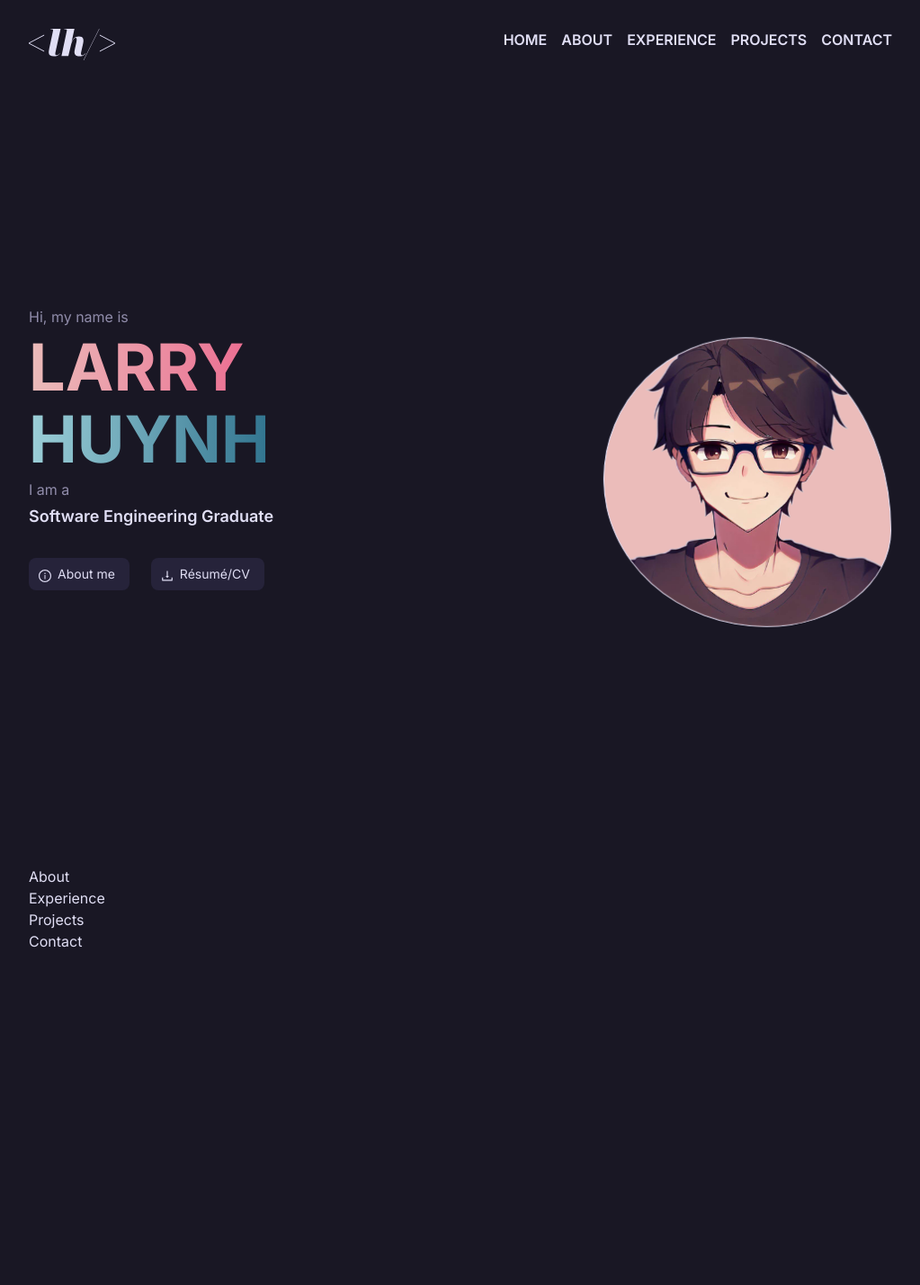
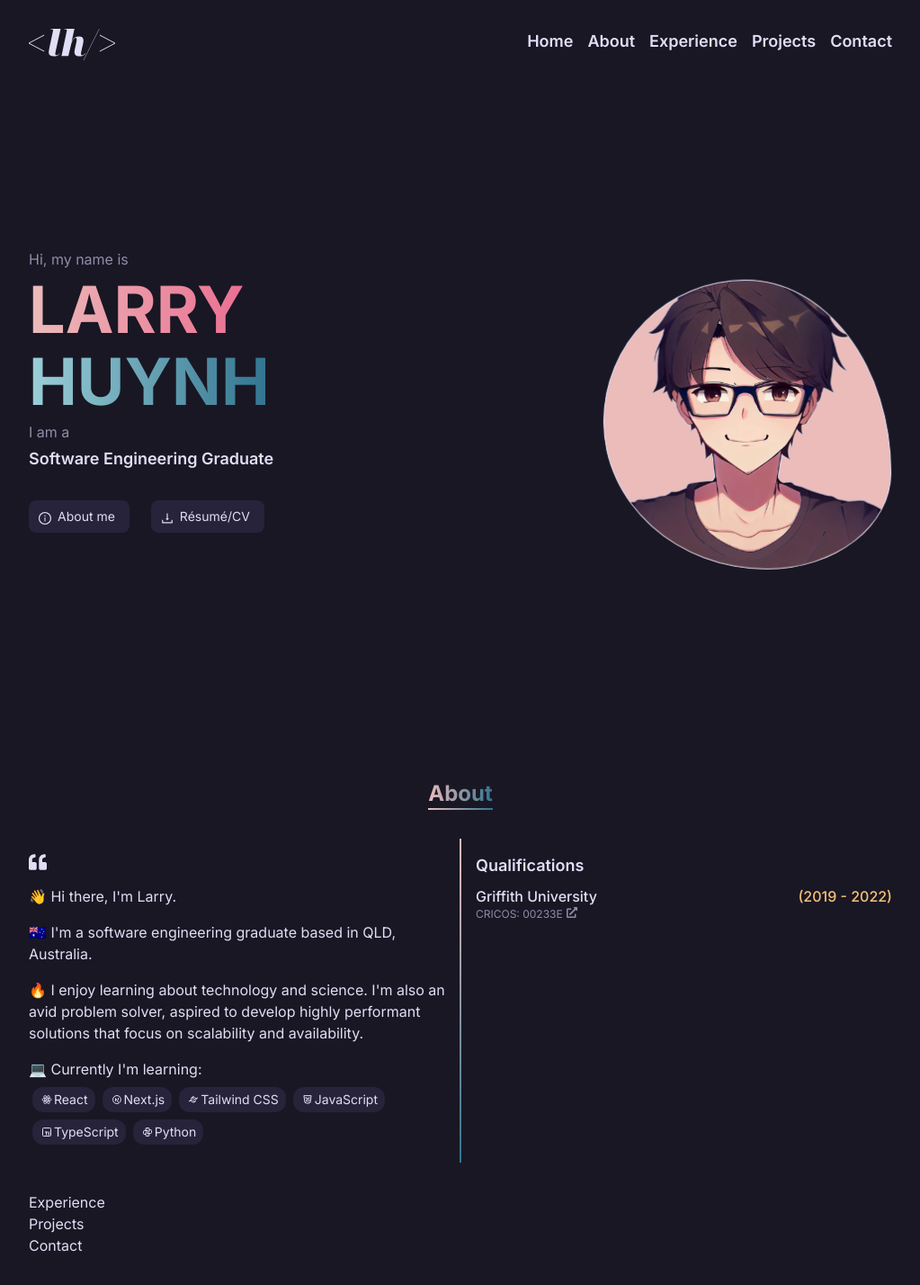
Before and after one commit to larryh12/larryhuynh.dev, a Next.js app: page / in a window 1280 px wide. Shown: the whole page at 90% size, without its empty margins (128-1151 px from the left). Before the commit the page ends 1090 px from the top, so only its background shows below. Built offline with nearby package versions, Linux system fonts and the light colour scheme.

Commit message:
complete about quote section

```diff
--- a/components/About.js
+++ b/components/About.js
@@ -1,7 +1,84 @@
 import React from 'react';
 
+import { FaQuoteLeft, FaExternalLinkAlt } from 'react-icons/fa';
+import {
+  TbBrandReact,
+  TbBrandNextjs,
+  TbBrandTailwind,
+  TbBrandJavascript,
+  TbBrandTypescript,
+  TbBrandPython,
+} from 'react-icons/tb';
+
 const About = () => {
-  return <div>About</div>;
+  return (
+    <section id="about" className="flex flex-col py-8">
+      <div className="mb-8 text-center">
+        <div className="inline-block bg-gradient-to-r from-rp-rose to-rp-pine bg-clip-text text-center text-2xl font-bold text-transparent">
+          About
+          <div className="h-0.5 bg-gradient-to-r from-rp-rose to-rp-pine" />
+        </div>
+      </div>
+
+      <div className="flex flex-col md:flex-row">
+        <div className="flex-1 [&>*]:my-4">
+          <FaQuoteLeft className="text-xl" />
+          <div>👋 Hi there, I'm Larry.</div>
+          <div>
+            🇦🇺 I'm a software engineering graduate based in QLD, Australia.
+          </div>
+          <div>
+            🔥 I enjoy learning about technology and science. I'm also an avid
+            problem solver, aspired to develop highly performant solutions that
+            focus on scalability and availability.
+          </div>
+          <div>
+            💻 Currently I'm learning:
+            <div className="mt-1 flex flex-wrap [&>div]:m-1 [&>div]:flex [&>div]:cursor-pointer [&>div]:flex-row [&>div]:rounded-xl [&>div]:bg-rp-overlay [&>div]:px-2 [&>div]:py-1 [&>div]:text-sm [&>div]:hover:bg-rp-highmed">
+              <div className="">
+                <TbBrandReact className="pt-1 text-base" /> React
+              </div>
+              <div className="">
+                <TbBrandNextjs className="pt-1 text-base" />
+                Next.js
+              </div>
+              <div className="">
+                <TbBrandTailwind className="pt-1 text-base" />
+                Tailwind CSS
+              </div>
+              <div className="">
+                <TbBrandJavascript className="pt-1 text-base" />
+                JavaScript
+              </div>
+              <div className="">
+                <TbBrandTypescript className="pt-1 text-base" />
+                TypeScript
+              </div>
+              <div className="">
+                <TbBrandPython className="pt-1 text-base" />
+                Python
+              </div>
+            </div>
+          </div>
+        </div>
+        <div className="mx-4 hidden w-0.5 bg-gradient-to-b from-rp-rose to-rp-pine md:block"></div>
+        <div className="flex-1">
+          <div className="mb-2 mt-4 text-lg font-semibold">Qualifications</div>
+          <div className="mt-2 flex justify-between text-base font-medium">
+            Griffith University
+            <span className="text-rp-gold">(2019 - 2022)</span>
+          </div>
+          <a
+            href="https://cricos.education.gov.au/Institution/InstitutionDetails.aspx?ProviderCode=00233E"
+            target="_blank"
+            className="flex flex-row text-xs text-rp-subtle"
+          >
+            CRICOS: 00233E <FaExternalLinkAlt className="ml-1" />
+          </a>
+        </div>
+      </div>
+    </section>
+  );
 };
 
 export default About;
--- a/components/Hero.js
+++ b/components/Hero.js
@@ -9,7 +9,7 @@ const Hero = () => {
   return (
     <section
       id="home"
-      className="flex flex-col-reverse py-8 md:flex-row md:py-64"
+      className="flex flex-col-reverse py-8 md:flex-row md:py-48"
     >
       <div className="flex-1">
         <div className="my-0.5 text-rp-subtle md:my-1">Hi, my name is</div>
--- a/components/Navbar.js
+++ b/components/Navbar.js
@@ -31,21 +31,21 @@ const Navbar = () => {
         <Image src={logo} alt="logo" />
       </a>
 
-      <div className="hidden text-base font-semibold md:flex">
+      <div className="hidden text-lg font-semibold md:flex">
         <a href="#home" className="mr-4 hover:text-rp-love">
-          HOME
+          Home
         </a>
         <a href="#about" className="mr-4 hover:text-rp-love">
-          ABOUT
+          About
         </a>
         <a href="#experience" className="mr-4 hover:text-rp-love">
-          EXPERIENCE
+          Experience
         </a>
         <a href="#projects" className="mr-4 hover:text-rp-love">
-          PROJECTS
+          Projects
         </a>
         <a href="#contact" className="hover:text-rp-love">
-          CONTACT
+          Contact
         </a>
       </div>
 
@@ -59,7 +59,7 @@ const Navbar = () => {
       <div
         className={`${
           toggle ? 'h-screen w-screen' : 'h-0 w-0'
-        } absolute right-0 top-20 z-10 max-w-screen-md flex-col items-start overflow-hidden bg-rp-base p-4 text-3xl font-semibold transition-all md:hidden`}
+        } absolute right-0 top-20 z-10 max-w-screen-md flex-col items-start overflow-hidden bg-rp-base p-4 text-3xl font-semibold transition-[width,height] md:hidden`}
         onClick={() => setToggle((prev) => !prev)}
       >
         <a
```
